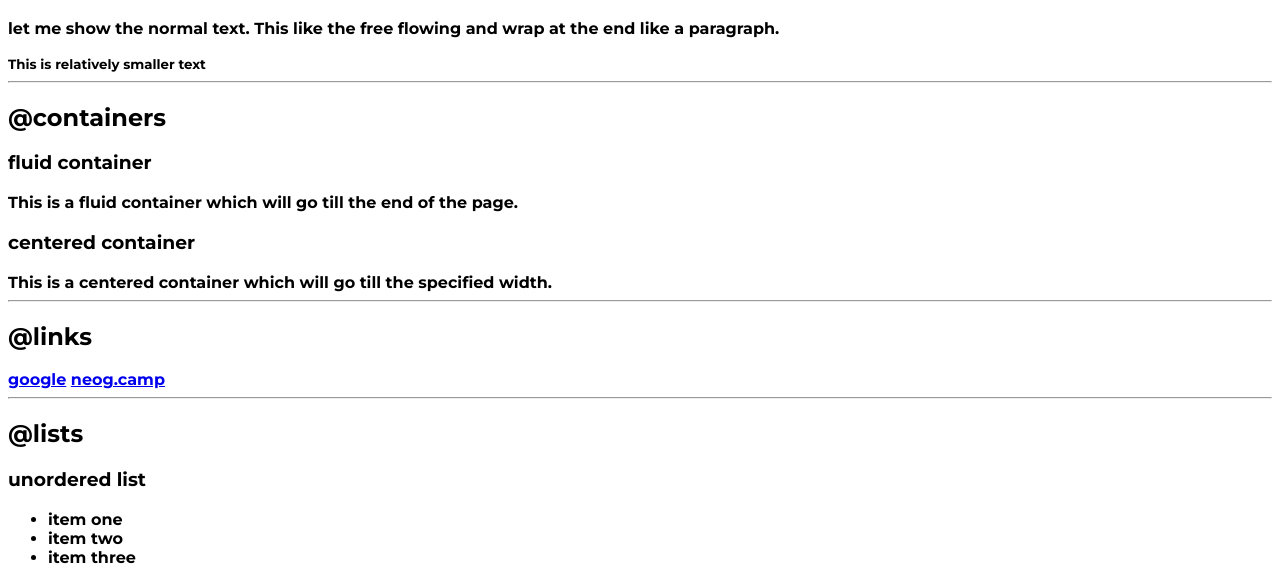
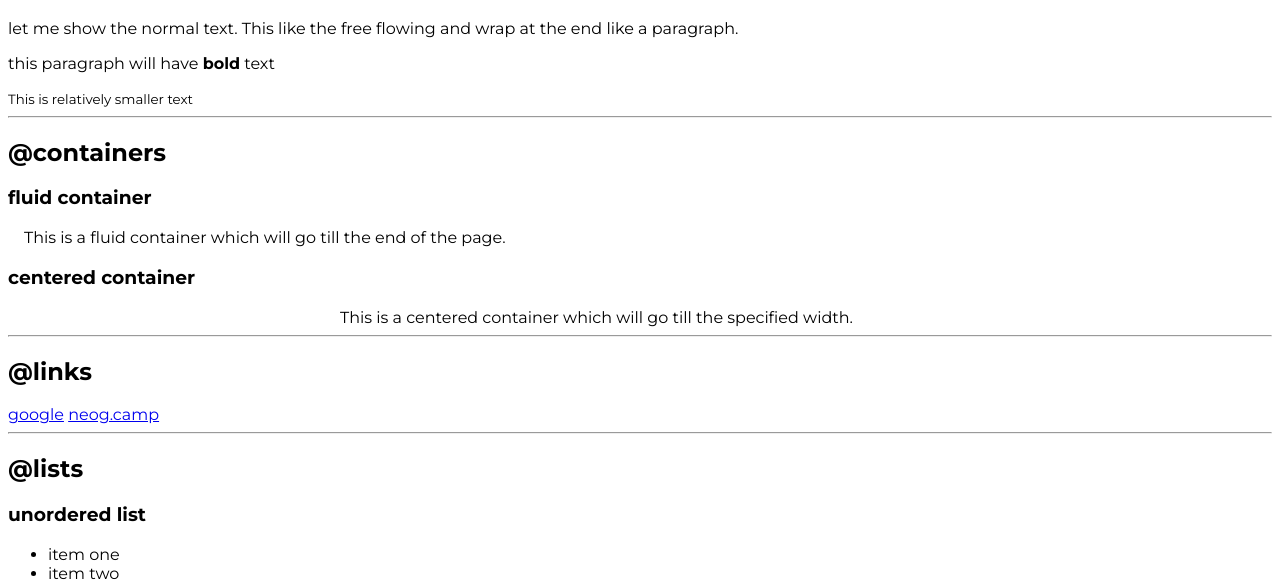
Before and after one commit to RaviPratihast/Component-Library-NeoGcamp-Lession3, a plain HTML site: page index.html in a window 1280 px wide. Shown: the part 231-811 px from the top of the page. Drawn offline with Linux system fonts and the light colour scheme.

Commit message:
container

```diff
--- a/index.html
+++ b/index.html
@@ -21,6 +21,7 @@
     <h1>this is the biggest heading.</h1>
     <p>let me show the normal text. This like the free flowing and wrap at the end like
         a paragraph. </p>
+    <p>this paragraph will have <strong>bold</strong> text</p>
     <!-- <p>this para will have <strong>bold </strong>text</p> -->
     <small>This is relatively smaller text</small>
 
@@ -28,10 +29,10 @@
 
     <h2>@containers</h2>
     <h3>fluid container</h3>
-    <div>This is a fluid container which will go till the end of the page.
+    <div class="container">This is a fluid container which will go till the end of the page.
     </div>
     <h3>centered container</h3>
-    <div>This is a centered container which will go till the specified width.
+    <div class="container container-center">This is a centered container which will go till the specified width.
     </div>
 
     <hr>
--- a/style.css
+++ b/style.css
@@ -19,9 +19,22 @@ h2
     color:pink;
 } */
 
-@import url('https://fonts.googleapis.com/css2?family=Montserrat:ital,wght@0,700;1,400&display=swap');
+@import url('https://fonts.googleapis.com/css2?family=Montserrat:wght@400;700&display=swap');
 
 body
 {
-    font-family:'montserrat',sans-serif;
+    font-family:'montserrat', 'sans-serif';
 }
+
+/* container */
+
+.container {
+    padding-left: 1rem;
+    padding-right: 1rem;
+}
+
+.container-center
+{
+   max-width: 600px;
+   margin: auto;
+}
```
